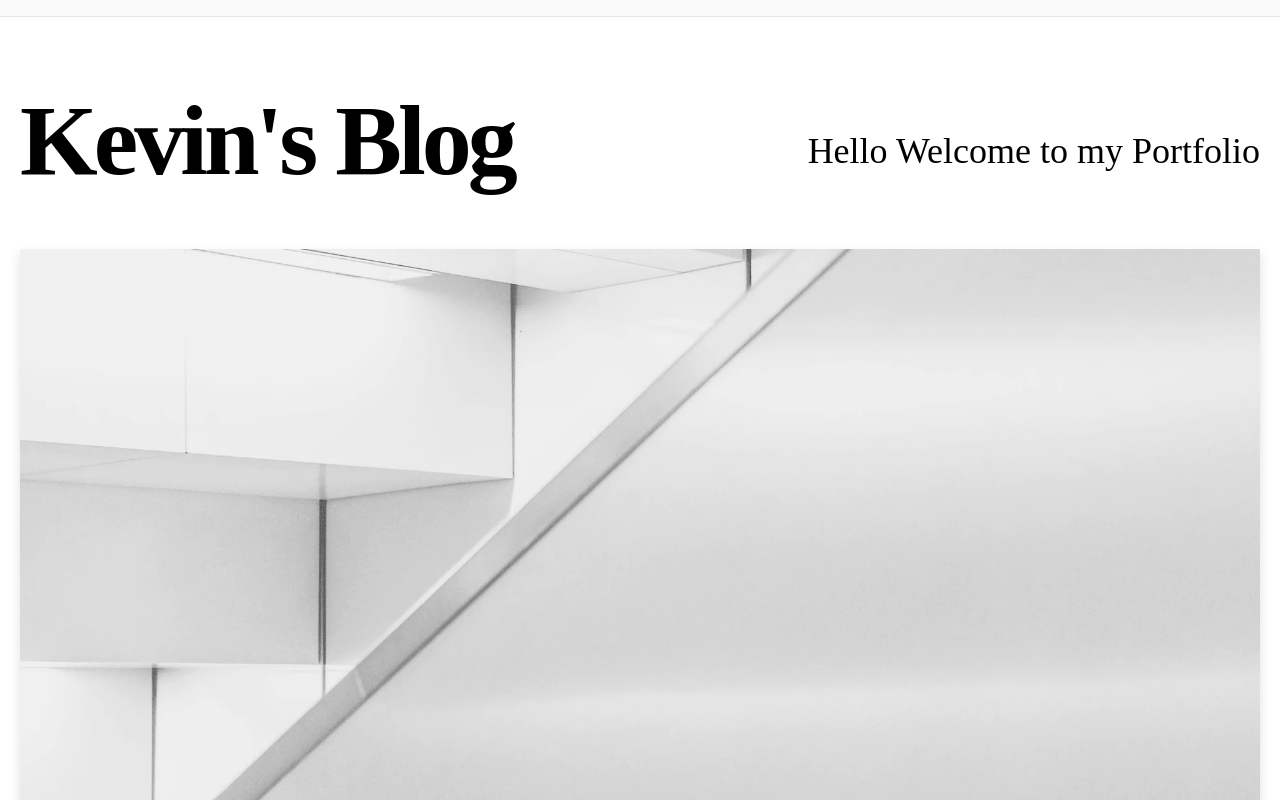
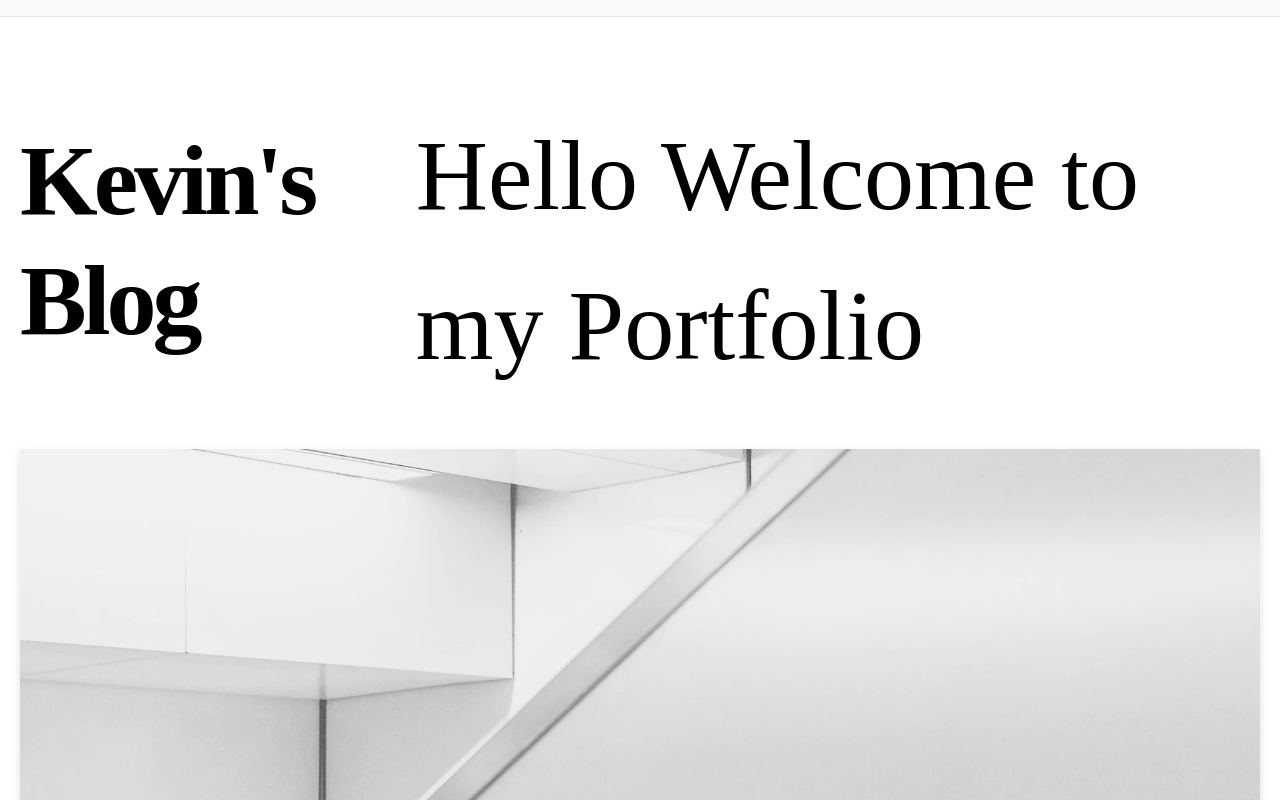
Before and after one commit to Kmerck88/kevin-merck-app, a Next.js app: page / in a window 1280 px wide. Shown: the top 800 px of the page. Built offline with nearby package versions, Linux system fonts and the light colour scheme.

Commit message:
Fix: Fixed bug

```diff
--- a/components/intro.tsx
+++ b/components/intro.tsx
@@ -6,7 +6,7 @@
       <h1 className="text-5xl md:text-8xl sans font-bold tracking-tighter leading-tight md:pr-8">
        Kevin's Blog
       </h1>
-      <h4 className="text-center sans md:text-left text-4xl mt-5 md:pl-8">
+      <h4 className="text-center sans md:text-left text-8xl mt-5 md:pl-8">
         Hello Welcome to my Portfolio
 
       </h4>
--- a/styles/index.css
+++ b/styles/index.css
@@ -1,4 +1,3 @@
-@import url('https://fonts.googleapis.com/css2?family=Open+Sans:ital,wght@1,300&display=swap');
 
 @tailwind base;
 @tailwind components;
```
